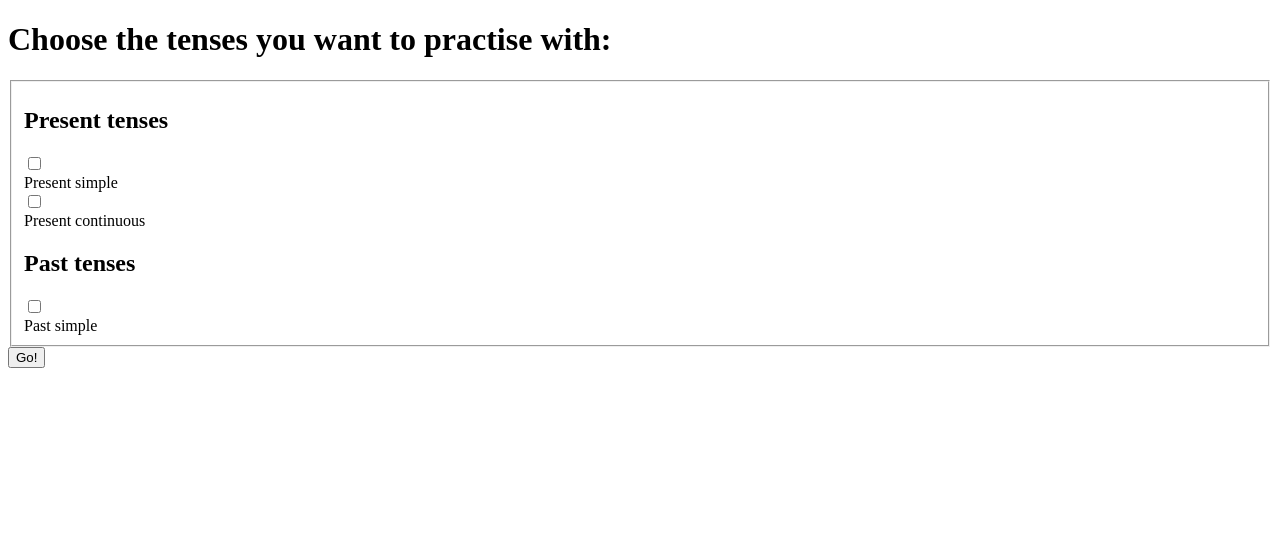
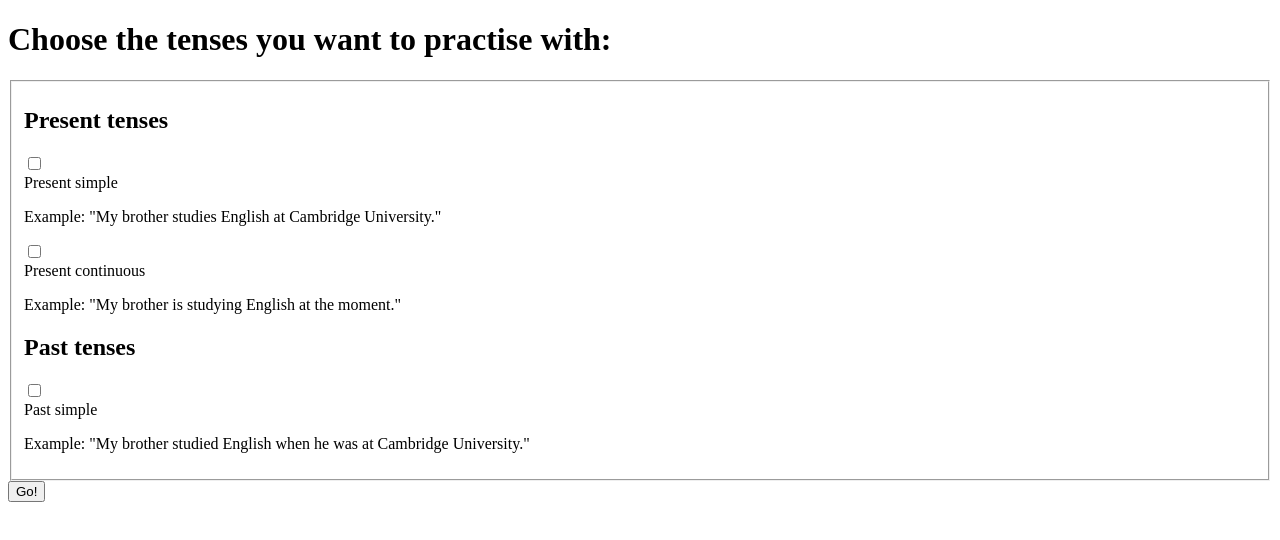
Before and after one commit to lucasbogerd/englando-next, a Next.js app: page / in a window 1280 px wide. Shown: the top 540 px of the page. Built offline with nearby package versions, Linux system fonts and the light colour scheme; a web font is replaced by a local one.

Commit message:
feat(test): add examples to selection

```diff
--- a/pages/index.tsx
+++ b/pages/index.tsx
@@ -17,39 +17,48 @@ const IndexPage = (): JSX.Element => {
 				<div className="relative flex items-start">
 					<div className="flex items-center h-5">
 						<input
-							id="comments"
-							aria-describedby="comments-description"
-							name="comments"
+							id="present-simple"
+							aria-describedby="present-simple-description"
+							name="present-simple"
 							type="checkbox"
 							className="focus:ring-englando-black h-4 w-4 text-englando-lavender border-gray-300 rounded transition duration-300"
 						/>
 					</div>
 					<div className="ml-3 text-sm">
-						<label htmlFor="comments" className="font-medium">
+						<label htmlFor="present-simple" className="font-medium">
 							Present simple
 						</label>
-						{/* <p id="comments-description" className="text-gray-500">
-							Get notified when someones posts a comment on a posting.
-						</p> */}
+						<p id="present-simple-description" className="text-gray-500">
+							Example:{' '}
+							<span className="italic">
+								"My brother studies English at Cambridge University."
+							</span>
+						</p>
 					</div>
 				</div>
 				<div className="relative flex items-start">
 					<div className="flex items-center h-5">
 						<input
-							id="comments"
-							aria-describedby="comments-description"
-							name="comments"
+							id="present-continuous"
+							aria-describedby="present-continuous-description"
+							name="present-continuous"
 							type="checkbox"
 							className="focus:ring-englando-black h-4 w-4 text-englando-lavender border-gray-300 rounded transition duration-300"
 						/>
 					</div>
 					<div className="ml-3 text-sm">
-						<label htmlFor="comments" className="font-medium text-gray-700">
+						<label
+							htmlFor="present-continuous"
+							className="font-medium text-gray-700"
+						>
 							Present continuous
 						</label>
-						{/* <p id="comments-description" className="text-gray-500">
-							Get notified when someones posts a comment on a posting.
-						</p> */}
+						<p id="present-continuous-description" className="text-gray-500">
+							Example:{' '}
+							<span className="italic">
+								"My brother is studying English at the moment."
+							</span>
+						</p>
 					</div>
 				</div>
 				<h2 className="mt-4 text-englando-lavender font-bold text-lg">
@@ -58,20 +67,24 @@ const IndexPage = (): JSX.Element => {
 				<div className="relative flex items-start">
 					<div className="flex items-center h-5">
 						<input
-							id="comments"
-							aria-describedby="comments-description"
-							name="comments"
+							id="past-simple"
+							aria-describedby="past-simple-description"
+							name="past-simple"
 							type="checkbox"
 							className="focus:ring-englando-black h-4 w-4 text-englando-lavender border-gray-300 rounded transition duration-300"
 						/>
 					</div>
 					<div className="ml-3 text-sm">
-						<label htmlFor="comments" className="font-medium text-gray-700">
+						<label htmlFor="past-simple" className="font-medium text-gray-700">
 							Past simple
 						</label>
-						{/* <p id="comments-description" className="text-gray-500">
-							Get notified when someones posts a comment on a posting.
-						</p> */}
+						<p id="past-simple-description" className="text-gray-500">
+							Example:{' '}
+							<span className="italic">
+								"My brother studied English when he was at Cambridge
+								University."
+							</span>
+						</p>
 					</div>
 				</div>
 			</fieldset>
```
